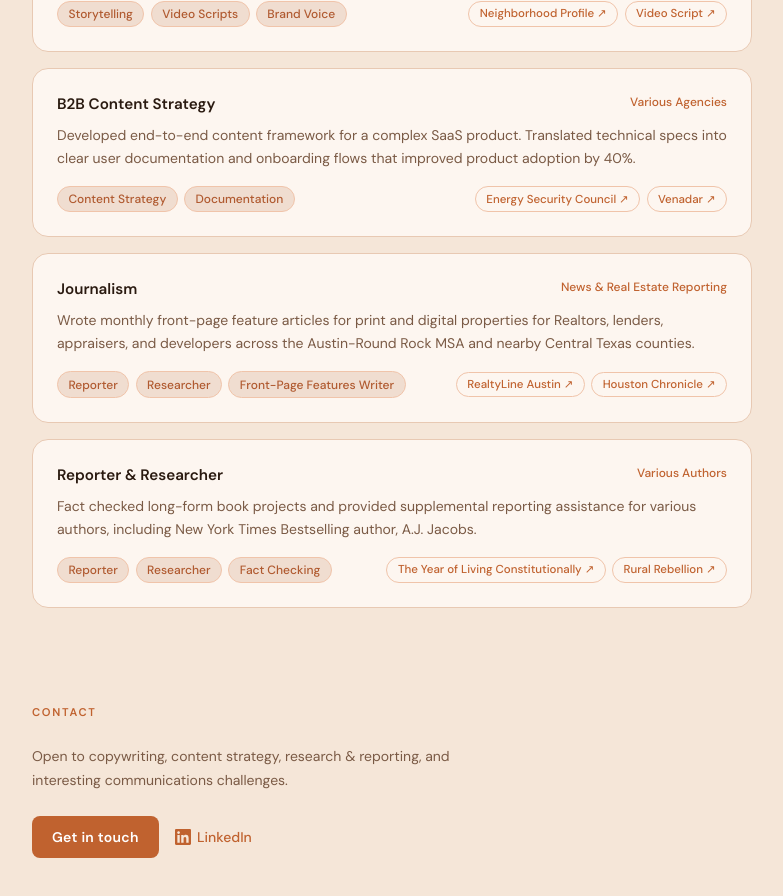
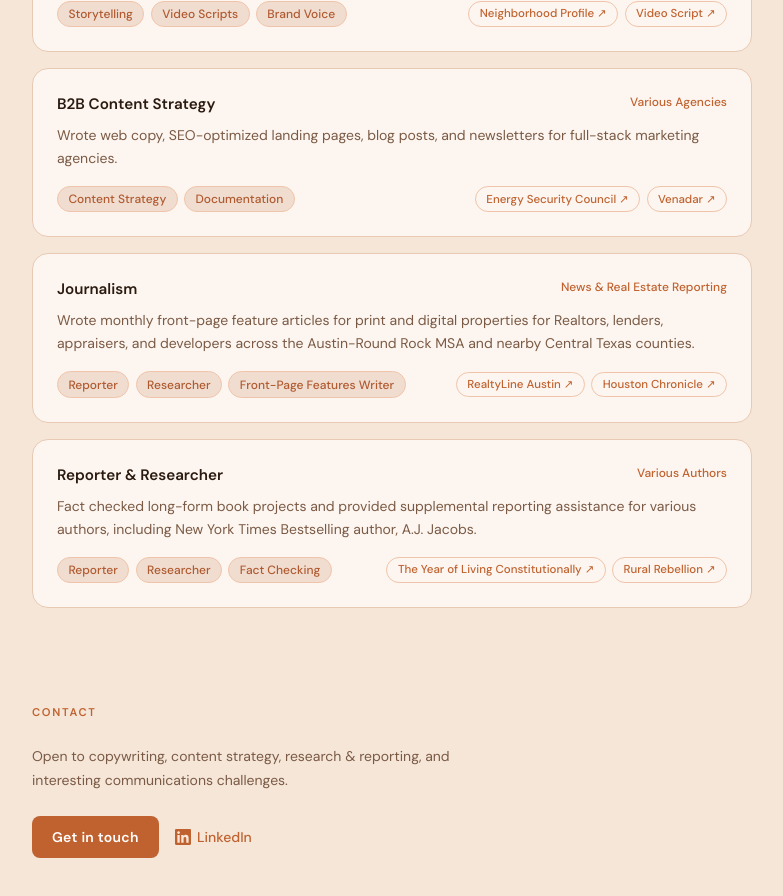
Before and after one commit to rikism-oss/portfolio-website, a React (Vite) app: page / in a window 1280 px wide. Shown: the part 1120-2016 px from the top of the page, without its empty margins (248-1031 px from the left). Built offline with nearby package versions, Linux system fonts and the light colour scheme.

Commit message:
Update project description for B2B Content Strategy

```diff
--- a/src/App.jsx
+++ b/src/App.jsx
@@ -17,7 +17,7 @@ const PROJECTS = [
     title: "B2B Content Strategy",
     client: "Various Agencies",
     tags: ["Content Strategy", "Documentation"],
-    desc: "Developed end-to-end content framework for a complex SaaS product. Translated technical specs into clear user documentation and onboarding flows that improved product adoption by 40%.",
+    desc: "Wrote web copy, SEO-optimized landing pages, blog posts, and newsletters for full-stack marketing agencies.",
     links: [ { label: "Energy Security Council", url: "https://rikimarkowitz.wordpress.com/wp-content/uploads/2011/10/patch-security.pdf" },
            { label: "Venadar", url: "https://rikimarkowitz.wordpress.com/wp-content/uploads/2011/10/cobra-verde-exec-summary-sample.pdf" }],
   },
```
